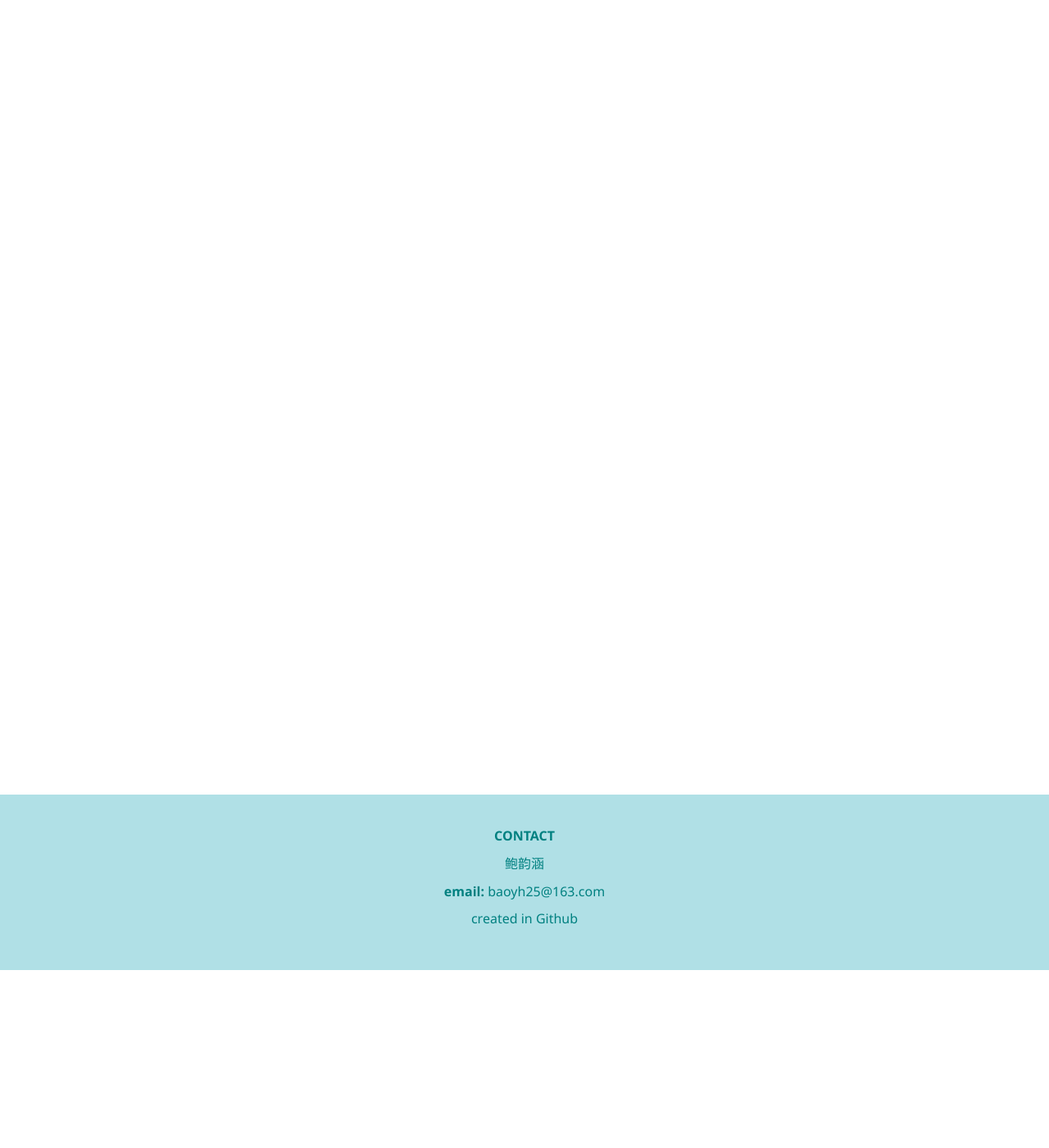
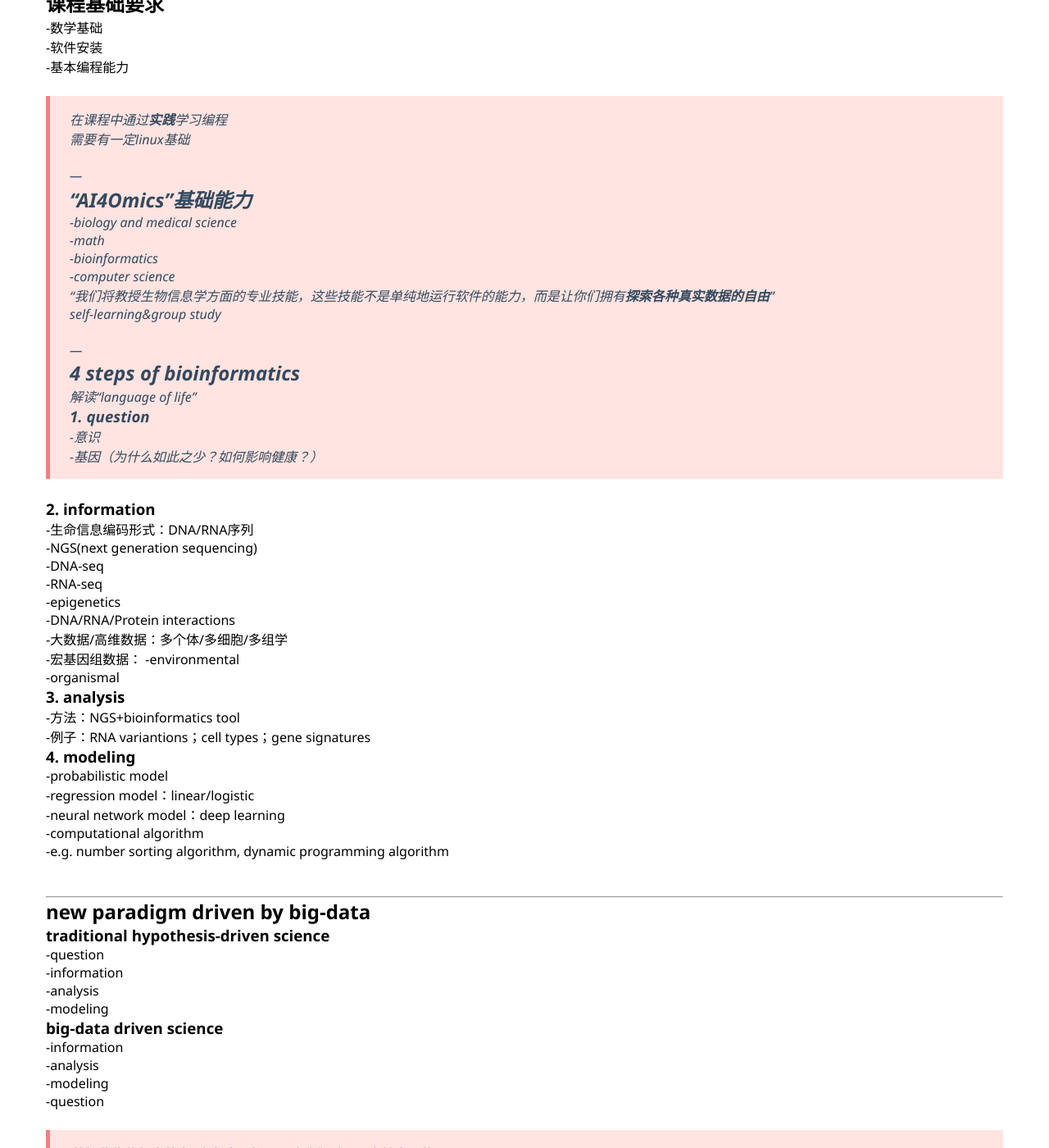
Before and after one commit to baoyh24/bioinformatics_lesson_2026_spring, a Jekyll site: the page built from docs/notes/note1.md, in a window 1280 px wide and 1400 px high, scrolled down 217 px. Shown: the whole window at 82% size. Built offline with Jekyll 4.4.1, drawn with Linux system fonts in a browser that asks for light colours; some of the changed text lies outside the part shown.

Commit message:
Expand lecture notes on bioinformatics concepts
Added detailed notes on bioinformatics, including course requirements, foundational skills, and the four steps of bioinformatics analysis.

```diff
--- a/docs/notes/note1.md
+++ b/docs/notes/note1.md
@@ -5,3 +5,75 @@ title: note of lecture 1
 
 
 # lecture 1 课堂笔记
+<br>
+
+## 课程基础要求
+-数学基础
+-软件安装
+-基本编程能力
+>在课程中通过**实践**学习编程
+>需要有一定linux基础
+<br>
+<br>
+---
+## “AI4Omics”基础能力
+-biology and medical science
+-math
+-bioinformatics
+-computer science
+>“我们将教授生物信息学方面的专业技能，这些技能不是单纯地运行软件的能力，而是让你们拥有**探索各种真实数据的自由**”
+>self-learning&group study
+<br>
+<br>
+---
+## 4 steps of bioinformatics
+>解读“language of life”
+### 1. question
+-意识
+-基因（为什么如此之少？如何影响健康？）
+
+### 2. information
+-生命信息编码形式：DNA/RNA序列
+-NGS(next generation sequencing)
+  -DNA-seq
+  -RNA-seq
+  -epigenetics
+  -DNA/RNA/Protein interactions
+-大数据/高维数据：多个体/多细胞/多组学
+-宏基因组数据：
+  -environmental
+  -organismal
+
+### 3. analysis
+-方法：NGS+bioinformatics tool
+-例子：RNA variantions；cell types；gene signatures
+
+### 4. modeling
+-probabilistic model
+  -regression model：linear/logistic
+  -neural network model：deep learning
+-computational algorithm
+  -e.g. number sorting algorithm, dynamic programming algorithm
+<br>
+<br>
+
+---
+## new paradigm driven by big-data
+
+### traditional hypothesis-driven science
+-question
+-information
+-analysis
+-modeling
+
+### big-data driven science
+-information
+-analysis
+-modeling
+-question
+>数据收集的极高效率+多角度分析可以让我们看到从未被发现的问题？
+<br>
+<br>
+
+---
+## 思考题：算法与模型的区别？
```
